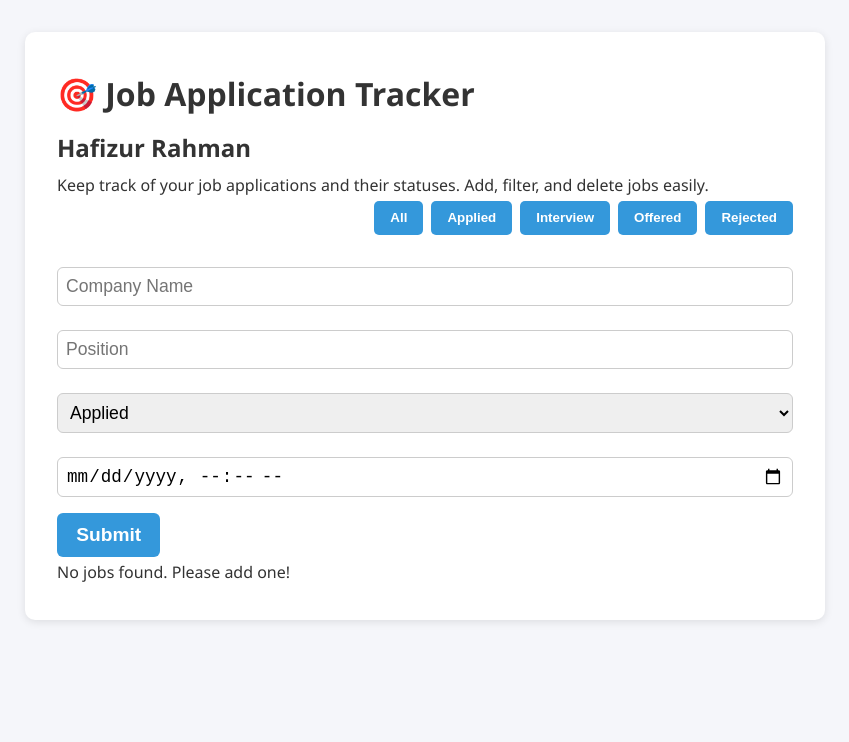
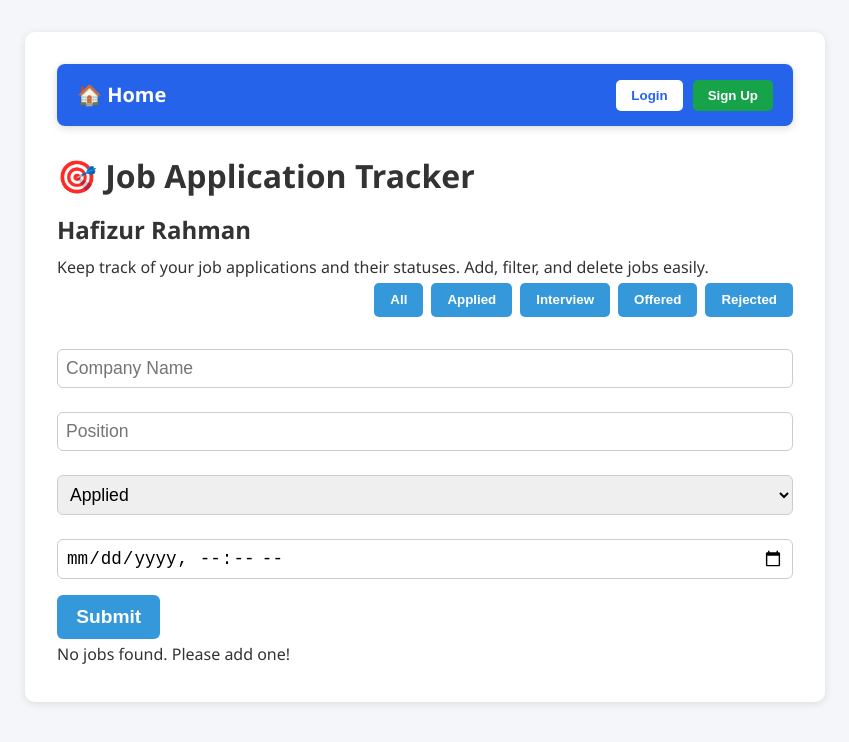
Before and after one commit to Hafizur-Rahman-SD/All-Practice-Projects, a React (Vite) app in the folder job-tracker/: page / in a window 1280 px wide. Shown: the top 742 px of the page, without its empty margins (215-1064 px from the left). Built offline with nearby package versions, Linux system fonts and the light colour scheme.

Commit message:
new feature add

```diff
--- a/job-tracker/src/App.jsx
+++ b/job-tracker/src/App.jsx
@@ -22,7 +22,7 @@ import JobFrom from "./components/JobFrom";
 import FilterBar from "./components/FilterBar";
 import JobList from "./components/JobList";
 import { saveJobs, loadJobs } from "./Utils/storage";
-
+import Navbar from "./components/Navbar";
 
 function App() {
   const [jobs, setJobs] = useState([]);               // Job list state
@@ -48,7 +48,10 @@ function App() {
       : jobs.filter((job) => job.status === currentFilter);
 
   return (
-    <div className="container">
+     <div className="container">
+      {/* ✅ Navbar added here */}
+      <Navbar />
+
       <h1>🎯 Job Application Tracker</h1>
       <h2>Hafizur Rahman</h2>
       <p>
--- /dev/null
+++ b/job-tracker/src/components/Navbar.jsx
@@ -0,0 +1,59 @@
+// src/components/Navbar.jsx
+import React from "react";
+
+function Navbar() {
+  return (
+    <header
+      style={{
+        backgroundColor: "#2563eb",
+        padding: "12px 20px",
+        display: "flex",
+        justifyContent: "space-between",
+        alignItems: "center",
+        borderRadius: "8px",
+        color: "white",
+        marginBottom: "20px",
+        boxShadow: "0px 2px 8px rgba(0,0,0,0.15)",
+      }}
+    >
+      <h2 style={{ fontSize: "20px", fontWeight: "bold" }}>🏠 Home</h2>
+
+      <div>
+        <button
+          style={{
+            backgroundColor: "white",
+            color: "#2563eb",
+            border: "none",
+            padding: "8px 15px",
+            borderRadius: "5px",
+            marginRight: "10px",
+            fontWeight: "bold",
+            cursor: "pointer",
+            transition: "0.3s",
+          }}
+          onClick={() => alert("Login feature coming soon!")}
+        >
+          Login
+        </button>
+
+        <button
+          style={{
+            backgroundColor: "#16a34a",
+            color: "white",
+            border: "none",
+            padding: "8px 15px",
+            borderRadius: "5px",
+            fontWeight: "bold",
+            cursor: "pointer",
+            transition: "0.3s",
+          }}
+          onClick={() => alert("Sign Up feature coming soon!")}
+        >
+          Sign Up
+        </button>
+      </div>
+    </header>
+  );
+}
+
+export default Navbar;
```
